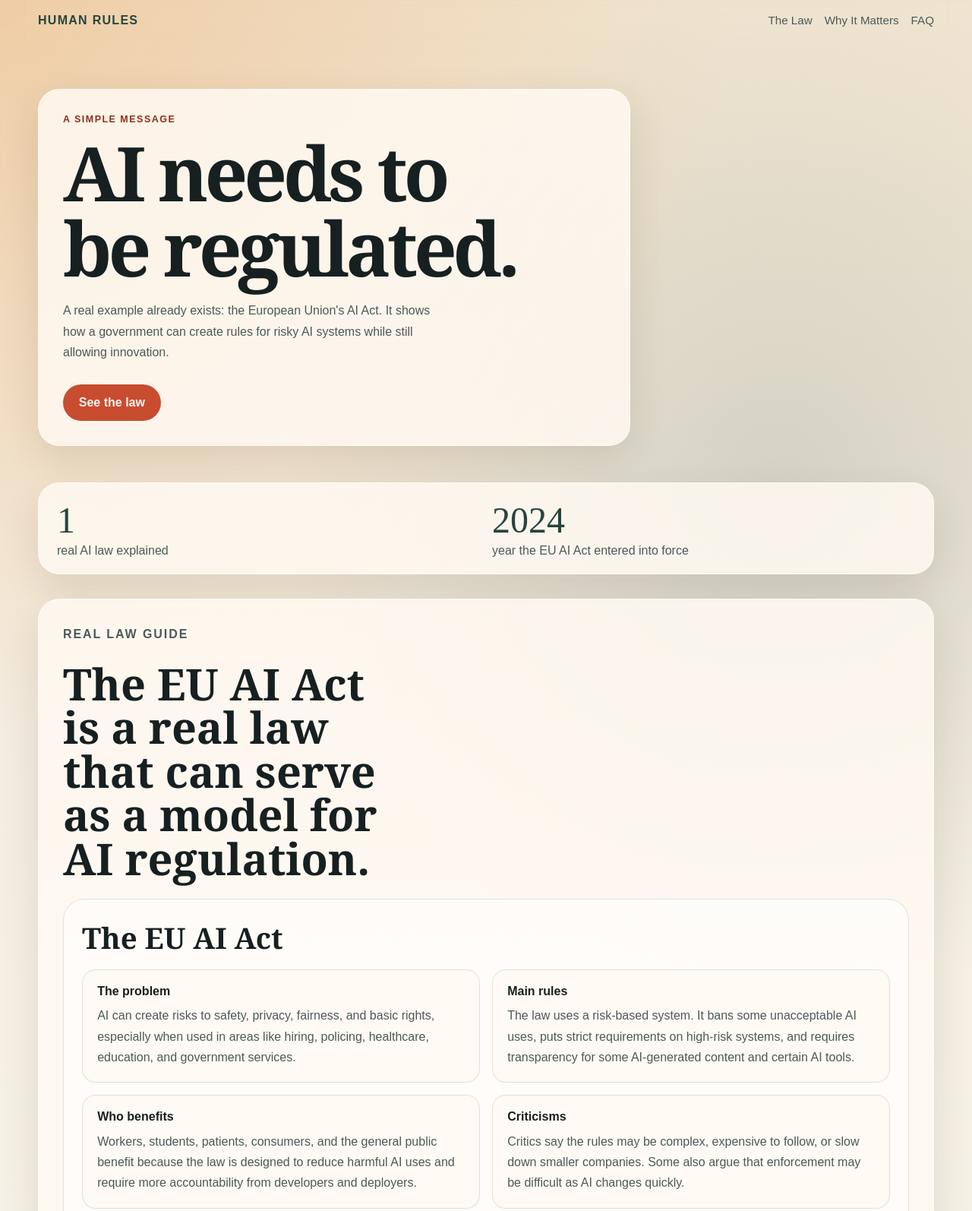
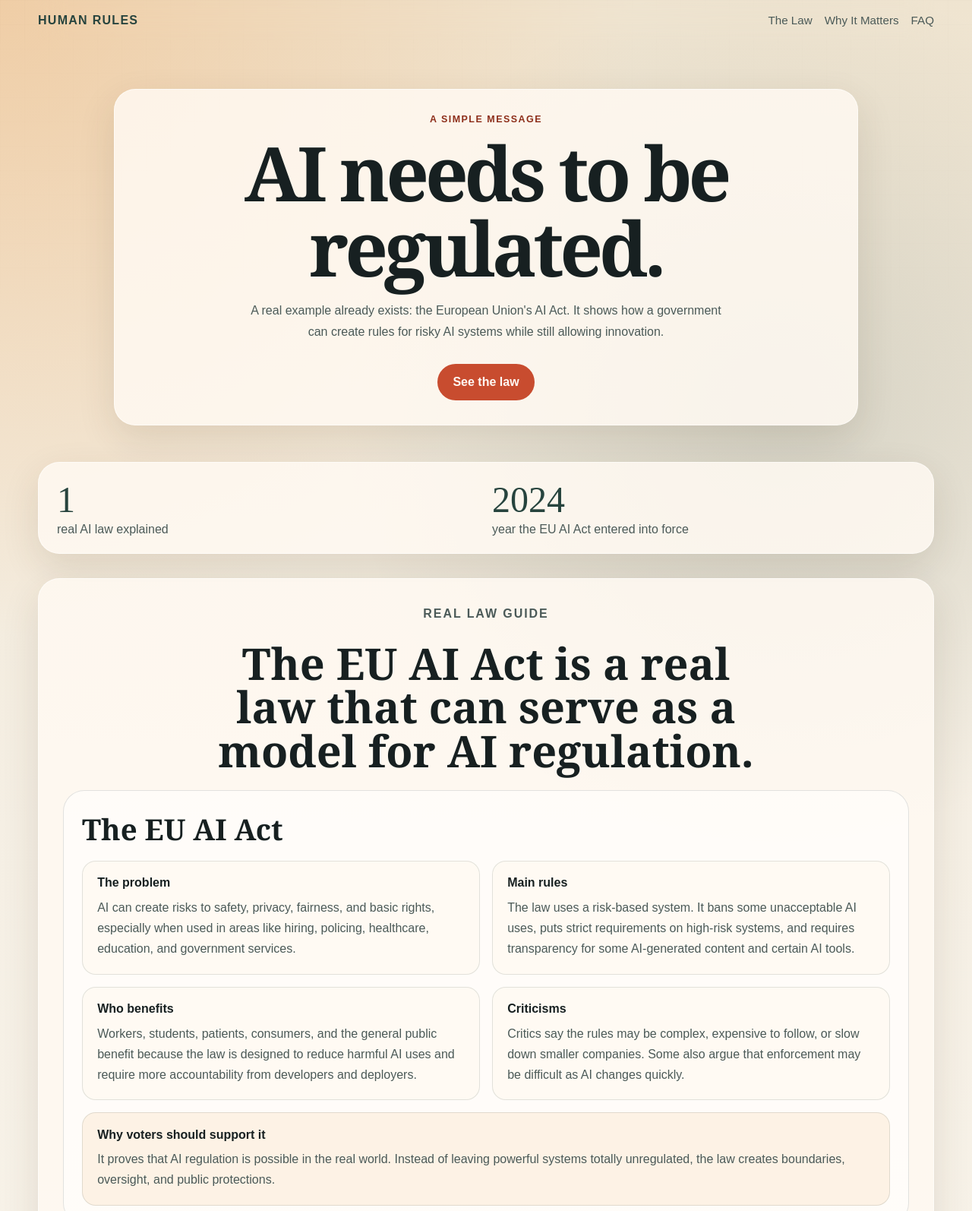
Before and after one commit to 27007scs/27007scs.github.io, a website: page index.html in a window 1280 px wide. Shown: the top 1594 px of the page at 76% size. Drawn offline with Linux system fonts and the light colour scheme.

Commit message:
Add files via upload

```diff
--- a/styles.css
+++ b/styles.css
@@ -127,7 +127,9 @@
 }
 
 .hero-copy {
-  max-width: 780px;
+  max-width: 980px;
+  margin: 0 auto;
+  text-align: center;
 }
 
 .eyebrow {
@@ -154,12 +156,14 @@
 h1 {
   font-size: clamp(3rem, 8vw, 6.2rem);
   letter-spacing: -0.05em;
-  max-width: 11ch;
+  max-width: 16ch;
+  margin-left: auto;
+  margin-right: auto;
 }
 
 h2 {
   font-size: clamp(2rem, 5vw, 3.6rem);
-  max-width: 13ch;
+  max-width: 22ch;
 }
 
 .hero-text,
@@ -175,8 +179,8 @@
 }
 
 .hero-text {
-  max-width: 58ch;
-  margin: 1.25rem 0 0;
+  max-width: 70ch;
+  margin: 1.25rem auto 0;
 }
 
 .hero-actions {
@@ -184,6 +188,7 @@
   flex-wrap: wrap;
   gap: 0.85rem;
   margin-top: 1.8rem;
+  justify-content: center;
 }
 
 .button {
@@ -243,6 +248,8 @@
   display: grid;
   gap: 0.6rem;
   margin-bottom: 1.5rem;
+  justify-items: center;
+  text-align: center;
 }
 
 .card-grid,
@@ -267,6 +274,7 @@
   font-family: Georgia, "Times New Roman", serif;
   font-size: clamp(1.8rem, 3vw, 2.7rem);
   margin-bottom: 1rem;
+  max-width: 22ch;
 }
 
 .law-grid {
```
